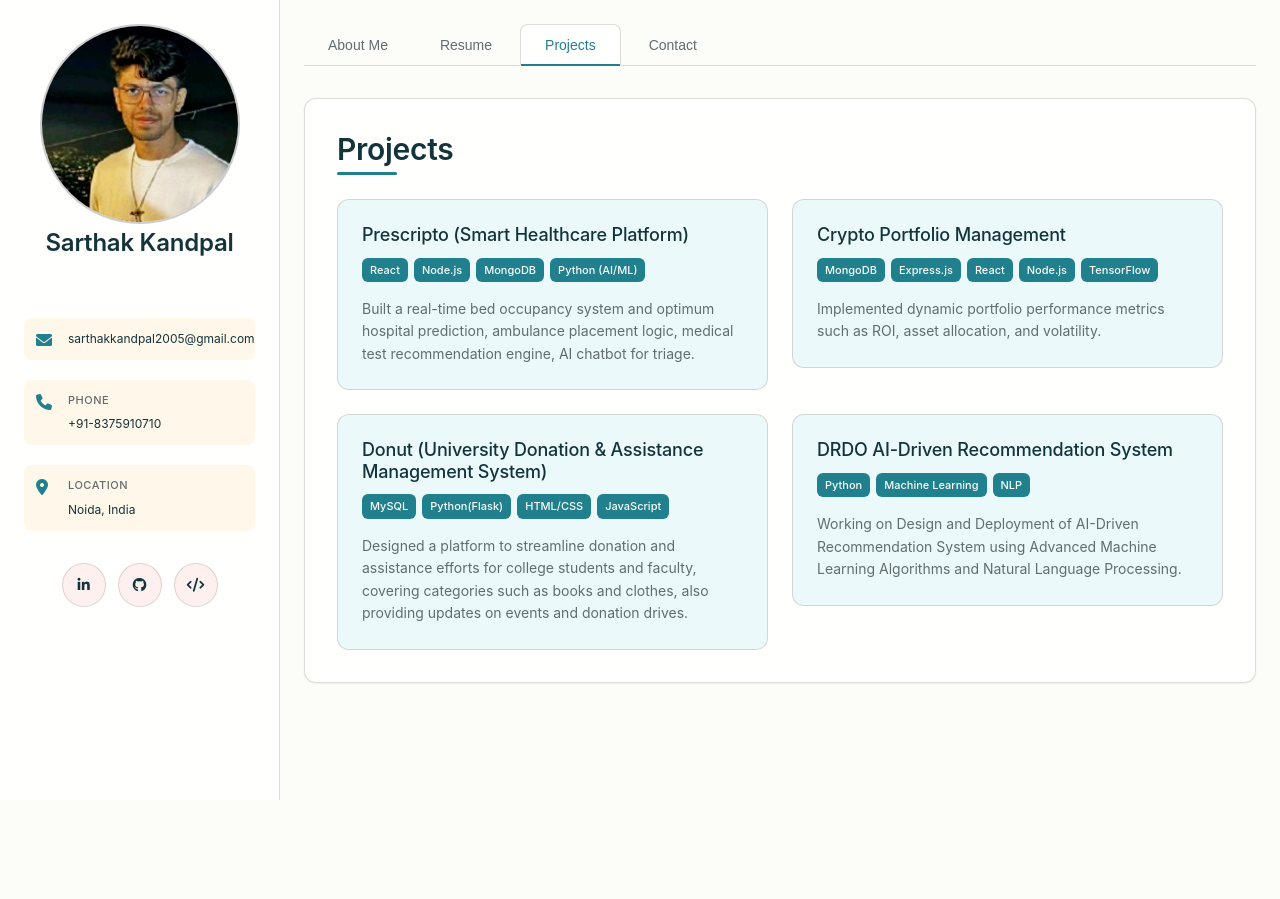
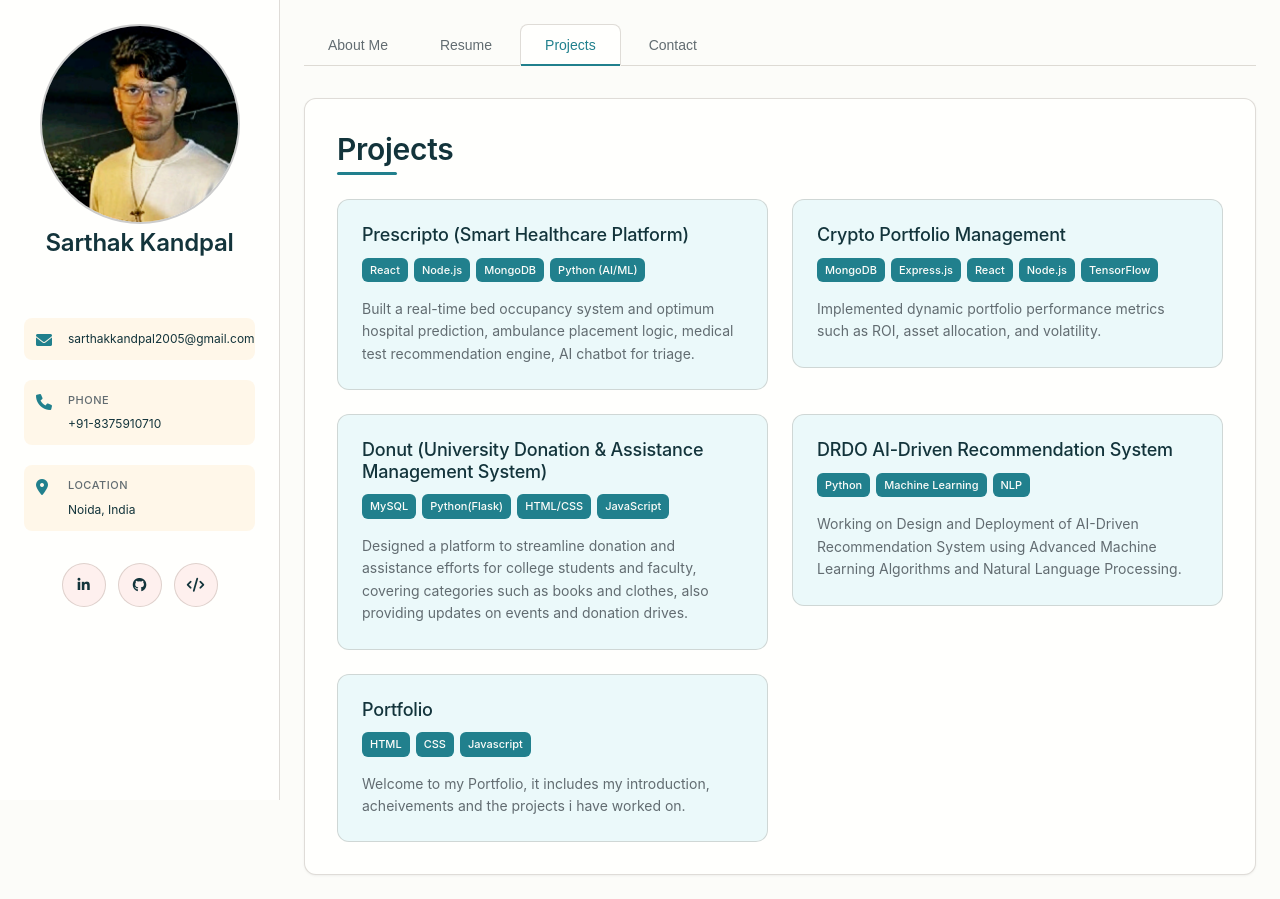
Before and after one commit to Sarthak-7775/Portfolio_2026, a plain HTML site: page index.html in a window 1280 px wide. Both pictures are taken after a click on the button "Projects". Before the commit the page ends 800 px from the top, so only its background shows below. Drawn offline with Linux system fonts and the light colour scheme; a web font is replaced by a local one.

Commit message:
Changes made

```diff
--- a/index.html
+++ b/index.html
@@ -319,6 +319,20 @@
                         </div>
                         </a>
 
+                        <a href="https://sarthak-7775.github.io/Portfolio_2025/" target="_blank" class="project-link">
+                        <div class="project-card">
+                            <div class="project-header">
+                                <h3>Portfolio</h3>
+                                <div class="project-tags">
+                                    <span class="project-tag">HTML</span>
+                                    <span class="project-tag">CSS</span>
+                                    <span class="project-tag">Javascript</span>
+                                </div>
+                            </div>
+                            <p class="project-description">Welcome to my Portfolio, it includes my introduction, acheivements and the projects i have worked on.</p>
+                        </div>
+                        </a>
+
                     </div>
                 </section>
 
```
Also changed, not shown: 1 other file.
